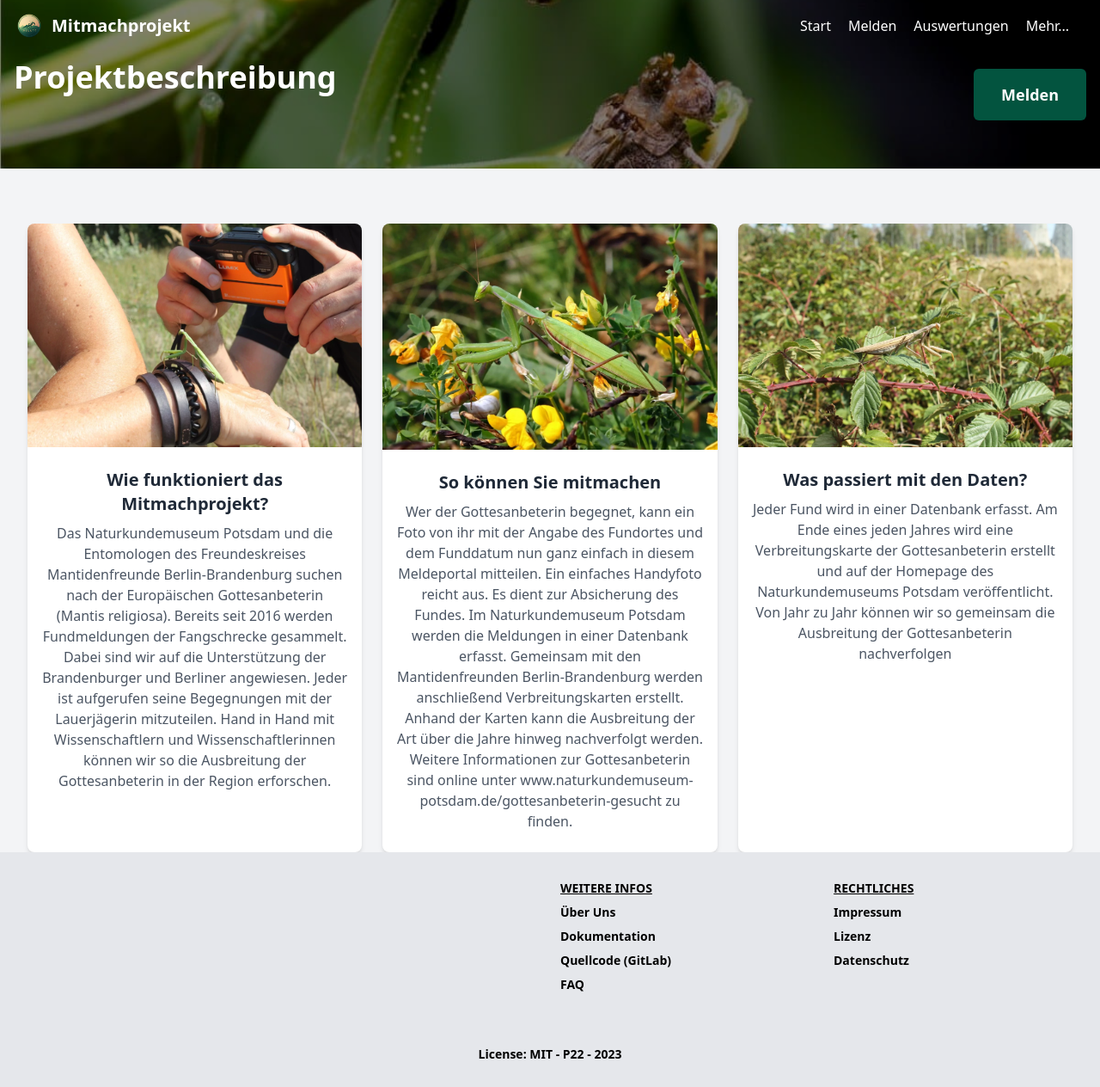
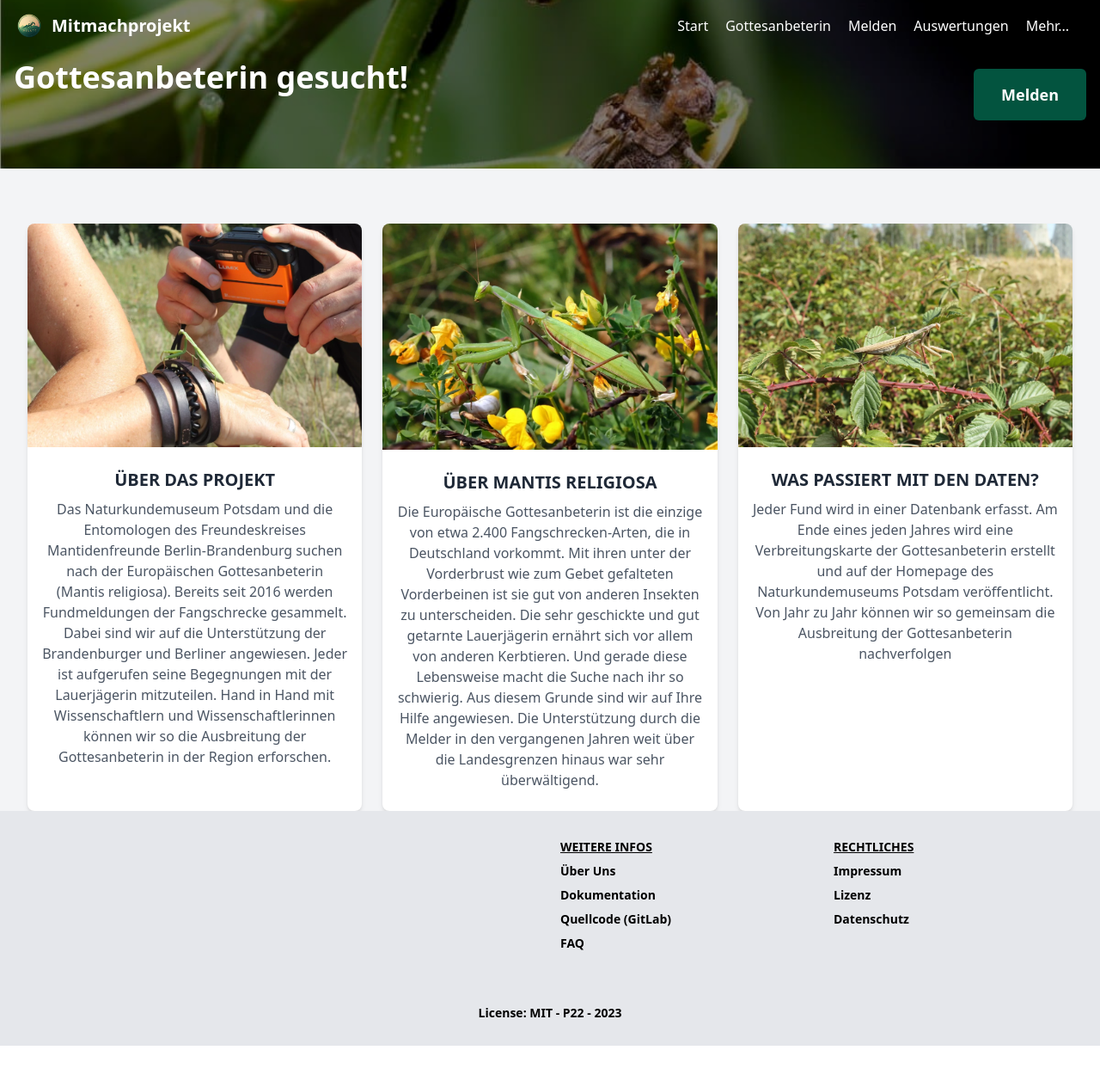
Before and after one commit to opendata-apps/mantis, a Flask app: page / in a window 1280 px wide. Shown: the whole page at 86% size. After the commit the page ends 1216 px from the top, so only its background shows below. Run offline with Flask 3, Linux system fonts and the light colour scheme; style sheets or scripts are compiled from the project's sources.

Commit message:
Infoseite für Gottesanbeterin erstellt

```diff
--- a/app/routes/main.py
+++ b/app/routes/main.py
@@ -49,3 +49,8 @@ def lizenz():
 @main.route('/datenschutz')
 def datenschutz():
     return render_template('datenschutz.html')
+
+
+@main.route('/mantis-religiosa')
+def mantis_religiosa():
+    return render_template('mantis_religiosa.html')
--- a/app/templates/home.html
+++ b/app/templates/home.html
@@ -1,5 +1,5 @@
 {% extends "layout.html" %}
-{% block title %}Projektbeschreibung{% endblock title %}
+{% block title %}Gottesanbeterin gesucht!{% endblock title %}
 
 {% block content %}
 
@@ -11,8 +11,8 @@
       <img src="{{ url_for('static', filename='images/berger06.webp') }}" alt="Gottesanbeterin"
         class="w-full h-auto rounded-t-lg">
       <div class="px-4 py-6">
-        <h3 class="mb-2 text-xl font-semibold text-center text-gray-800">
-          Wie funktioniert das Mitmachprojekt?
+        <h3 class="mb-2 text-xl font-semibold text-center text-gray-800 uppercase">
+          Über das Projekt
         </h3>
         <p class="text-center text-gray-600">
           Das Naturkundemuseum Potsdam und die Entomologen des Freundeskreises Mantidenfreunde
@@ -30,18 +30,13 @@
       <img src="{{ url_for('static', filename='images/berger03.webp') }}" alt="Gottesanbeterin"
         class="w-full h-auto rounded-t-lg">
       <div class="px-4 py-6">
-        <h3 class="mb-2 text-xl font-semibold text-center text-gray-800">
-          So können Sie mitmachen
+        <h3 class="mb-2 text-xl font-semibold text-center text-gray-800 uppercase">
+          Über mantis religiosa
         </h3>
         <p class="text-center text-gray-600">
-          Wer der Gottesanbeterin begegnet, kann ein Foto von ihr mit der Angabe des Fundortes und
-          dem Funddatum nun ganz einfach in diesem Meldeportal mitteilen. Ein einfaches Handyfoto
-          reicht aus. Es dient zur Absicherung des Fundes. Im Naturkundemuseum Potsdam werden die
-          Meldungen in einer Datenbank erfasst. Gemeinsam mit den Mantidenfreunden
-          Berlin-Brandenburg werden anschließend Verbreitungskarten erstellt. Anhand der Karten
-          kann die Ausbreitung der Art über die Jahre hinweg nachverfolgt werden. Weitere
-          Informationen zur Gottesanbeterin sind online unter
-          www.naturkundemuseum-potsdam.de/gottesanbeterin-gesucht zu finden.
+          Die Europäische Gottesanbeterin ist die einzige von etwa 2.400 Fangschrecken-Arten, die in
+          Deutschland vorkommt. Mit ihren unter der Vorderbrust wie zum Gebet gefalteten Vorderbeinen ist sie gut von anderen Insekten zu unterscheiden. Die sehr geschickte und gut getarnte Lauerjägerin ernährt sich vor allem von anderen Kerbtieren. Und gerade diese Lebensweise macht die Suche nach ihr so schwierig. Aus diesem Grunde sind wir auf Ihre Hilfe angewiesen. Die Unterstützung
+          durch die Melder in den vergangenen Jahren weit über die Landesgrenzen hinaus war sehr überwältigend.
         </p>
       </div>
     </div>
@@ -50,7 +45,7 @@
       <img src="{{ url_for('static', filename='images/berger10.webp') }}" alt="Gottesanbeterin"
         class="w-full h-auto rounded-t-lg">
       <div class="px-4 py-6">
-        <h3 class="mb-2 text-xl font-semibold text-center text-gray-800">
+        <h3 class="mb-2 text-xl font-semibold text-center text-gray-800 uppercase">
           Was passiert mit den Daten?
         </h3>
         <p class="text-center text-gray-600">
--- a/app/templates/layout.html
+++ b/app/templates/layout.html
@@ -29,6 +29,7 @@
           </a>
           <div class="items-center hidden md:flex">
             <a href="/start" class="mr-5 text-sm font-medium text-white hover:text-green-300 md:text-base">Start</a>
+            <a href="/mantis-religiosa" class="mr-5 text-sm font-medium text-white hover:text-green-300 md:text-base">Gottesanbeterin</a>
             <a href="/report" class="mr-5 text-sm font-medium text-white hover:text-green-300 md:text-base">Melden</a>
             <a href="/auswertungen"
               class="mr-5 text-sm font-medium text-white hover:text-green-300 md:text-base">Auswertungen</a>
```
Also changed, not shown: app/templates/mantis_religiosa.html (added, +27 -0 lines).
